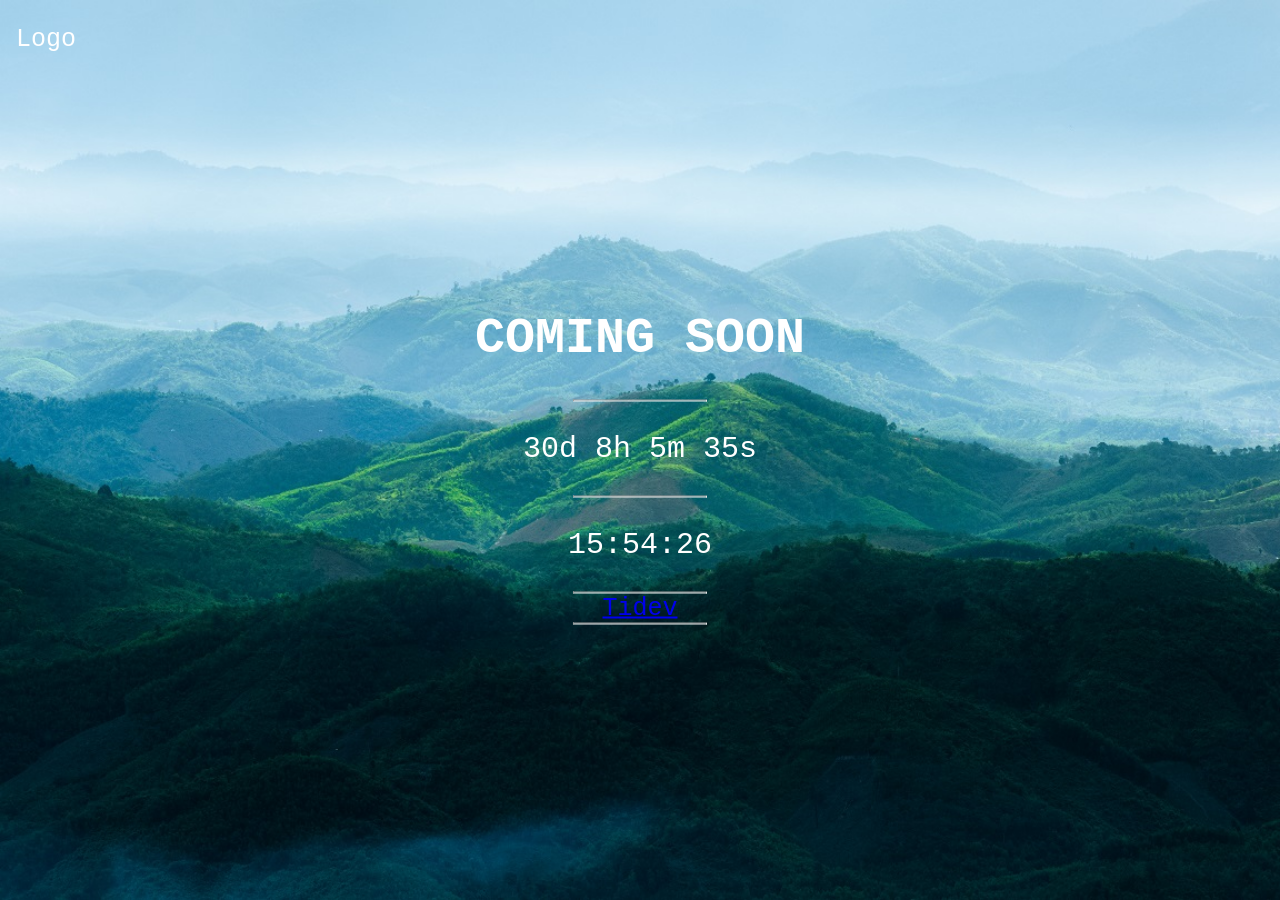
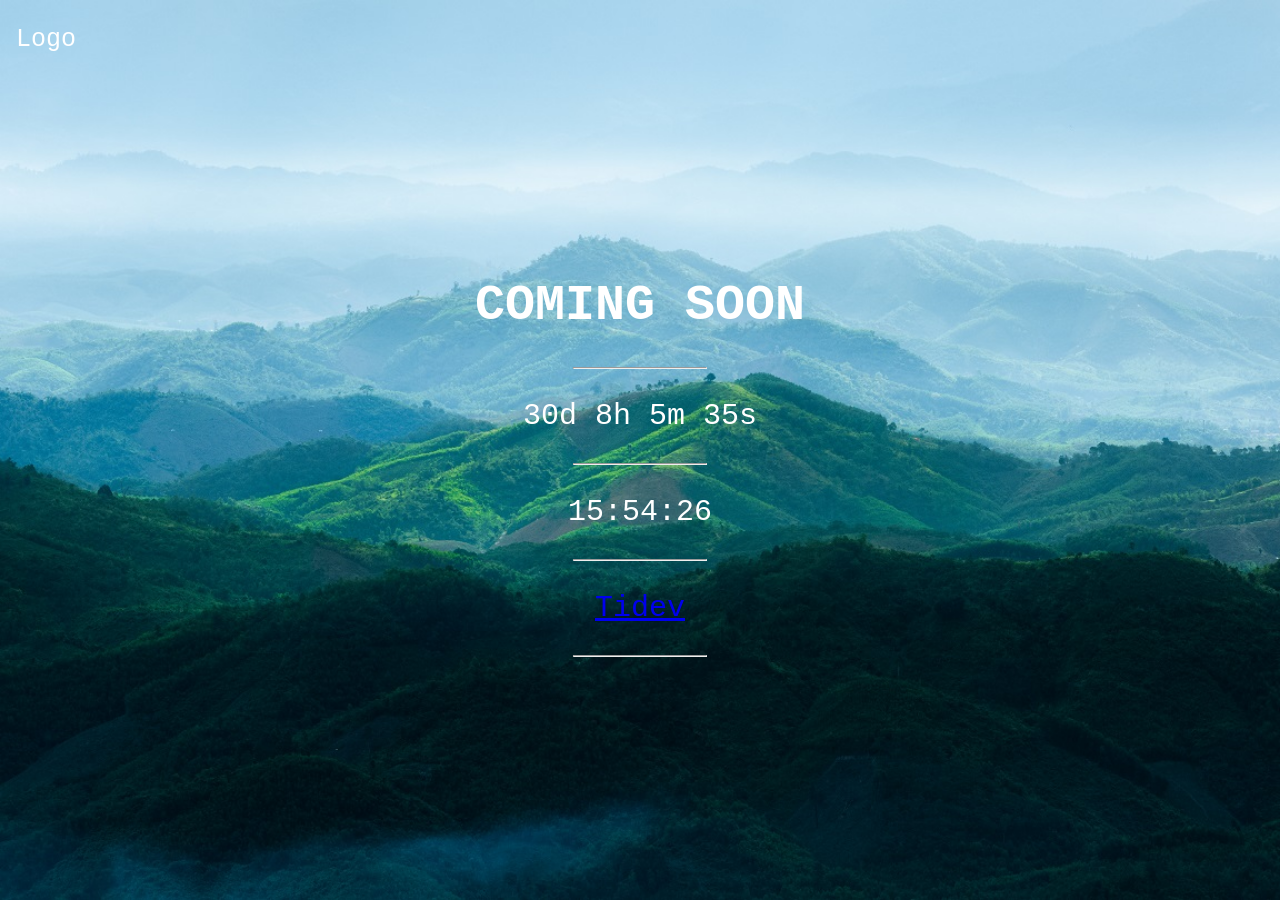
Before and after one commit to khathiatz/khathiatz.github.io, a Jekyll site: the page index.html, which Jekyll copies as it is, in a window 1280 px wide. Built offline with Jekyll 4.4.1, drawn with Linux system fonts in a browser that asks for light colours.

Commit message:
Update index.html

```diff
--- a/index.html
+++ b/index.html
@@ -55,7 +55,7 @@ hr {
     <hr>
     <p id="clock_time" style="font-size:30px"></p>
     <hr>
-    <a href="https://khathiatz.github.io/tidev">Tidev</a>
+    <p style="font-size:30px"> <a href="https://khathiatz.github.io/tidev">Tidev</a></p>
     <hr>
   </div>
   <div class="bottomleft">
```
